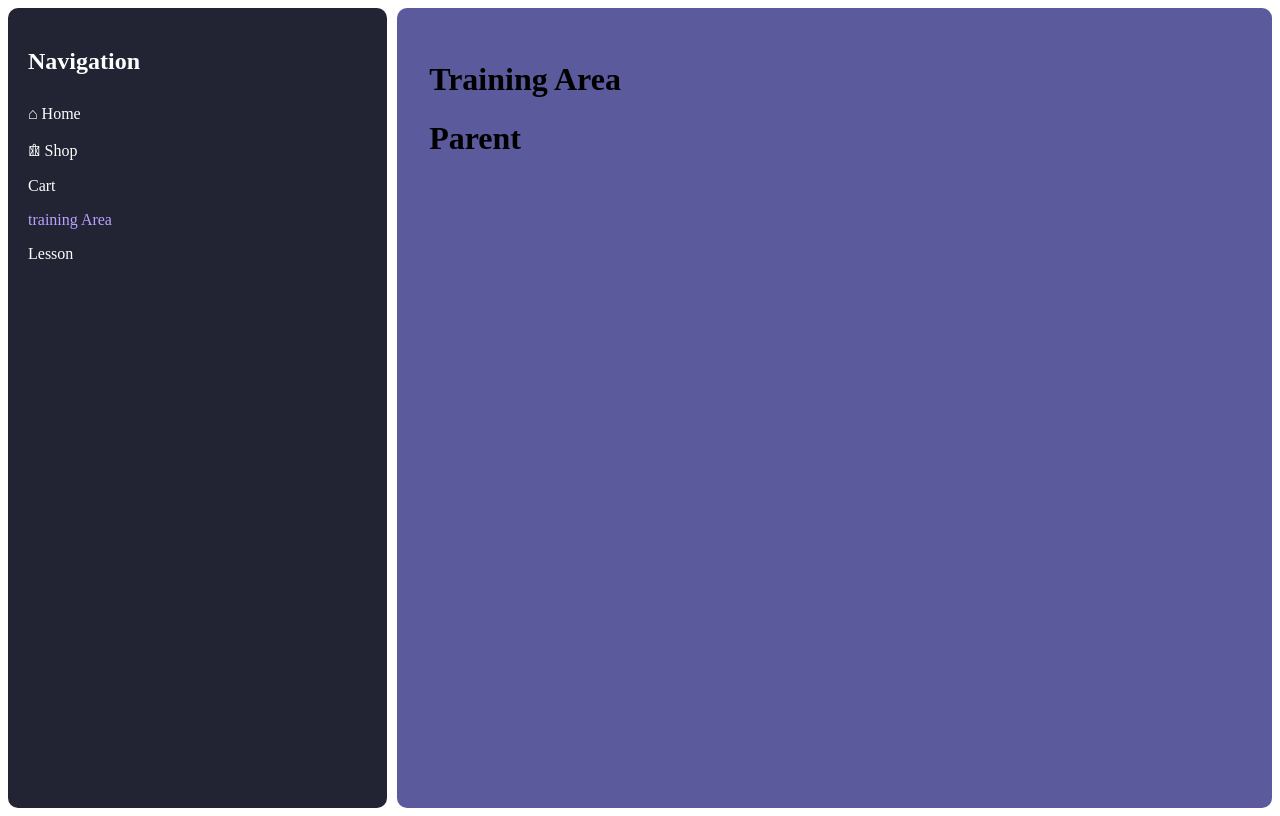
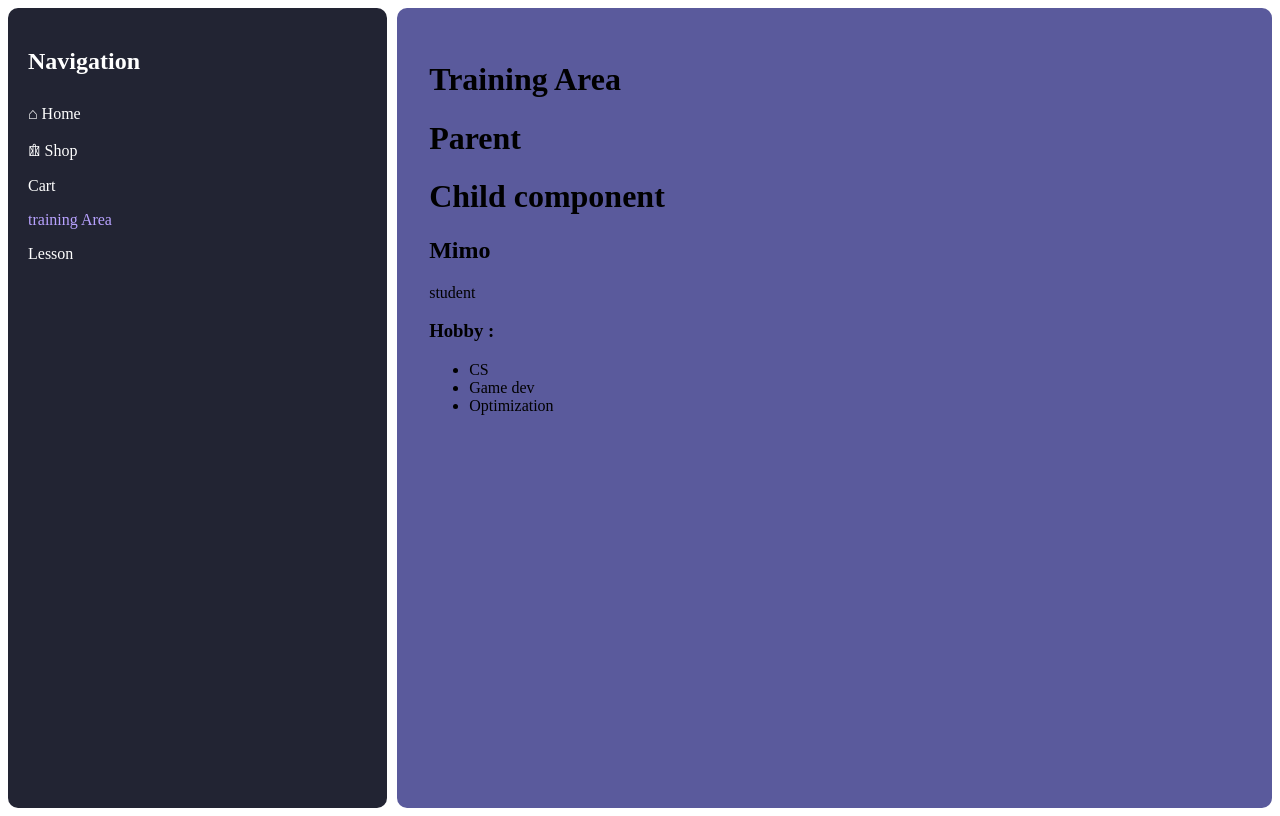
Before and after one commit to Nyups/Vue_fake_store, a Vue app in the folder front-end/: page /training in a window 1280 px wide. Built offline with nearby package versions, Linux system fonts and the light colour scheme.

Commit message:
Finally understood how they work
Will do a last exercise to make them stick

```diff
--- a/front-end/src/views/training_components/emit_child.vue
+++ b/front-end/src/views/training_components/emit_child.vue
@@ -1,9 +1,22 @@
 <script setup>
-
+const props = defineProps({
+    ID: Object
+})
 </script>
 
 <template>
-    <h1>Child</h1>
+    <h1>Child component</h1>
+
+    <div class="card">
+        <h2>{{ props.ID.name }}</h2>
+        <p>{{props.ID.status}}</p>
+        <h3>Hobby :</h3>
+        <ul>
+            <li v-for="hobby in props.ID.hobby" :key="hobby">
+                {{ hobby }}
+            </li>
+        </ul>
+    </div>
 </template>
 
 <style scoped></style>
--- a/front-end/src/views/training_components/props_parent.vue
+++ b/front-end/src/views/training_components/props_parent.vue
@@ -1,9 +1,20 @@
 <script setup>
+import emit_child from './emit_child.vue';
+import { ref } from 'vue';
+
+const ID = ref({
+    name: 'Mimo',
+    status: 'student',
+    hobby: ['CS','Game dev','Optimization']
+})
+
+
 
 </script>
 
 <template>
     <h1>Parent</h1>
+    <emit_child :ID="ID" />
 </template>
 
 <style scoped></style>
```
Also changed, not shown: front-end/src/views/lessons/parent_component.vue (+35 -1 lines).
